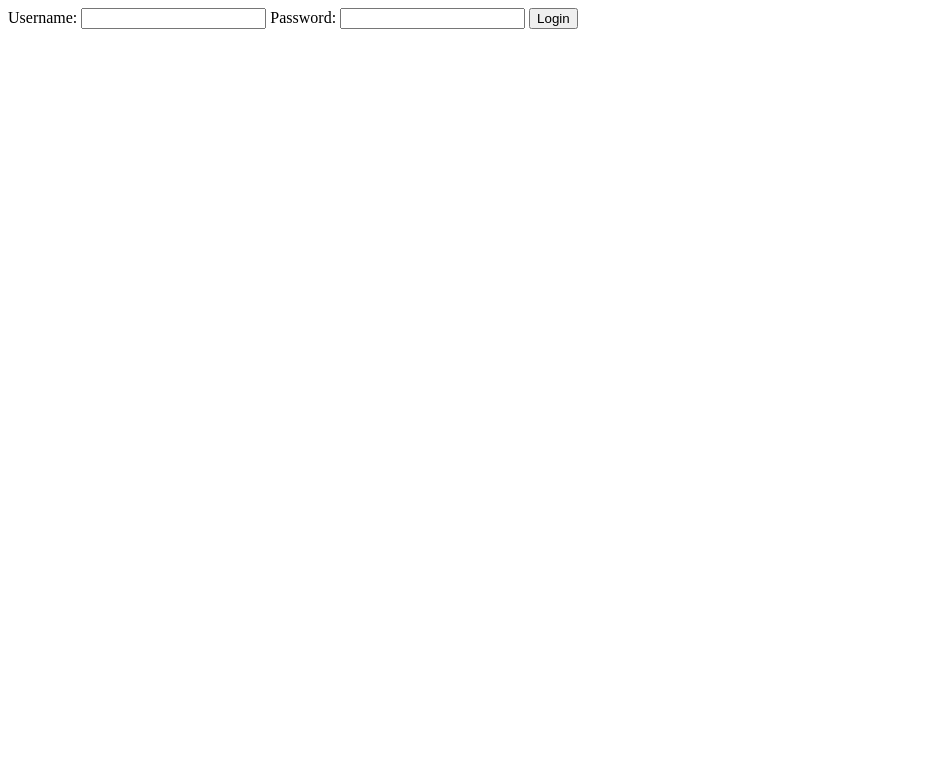
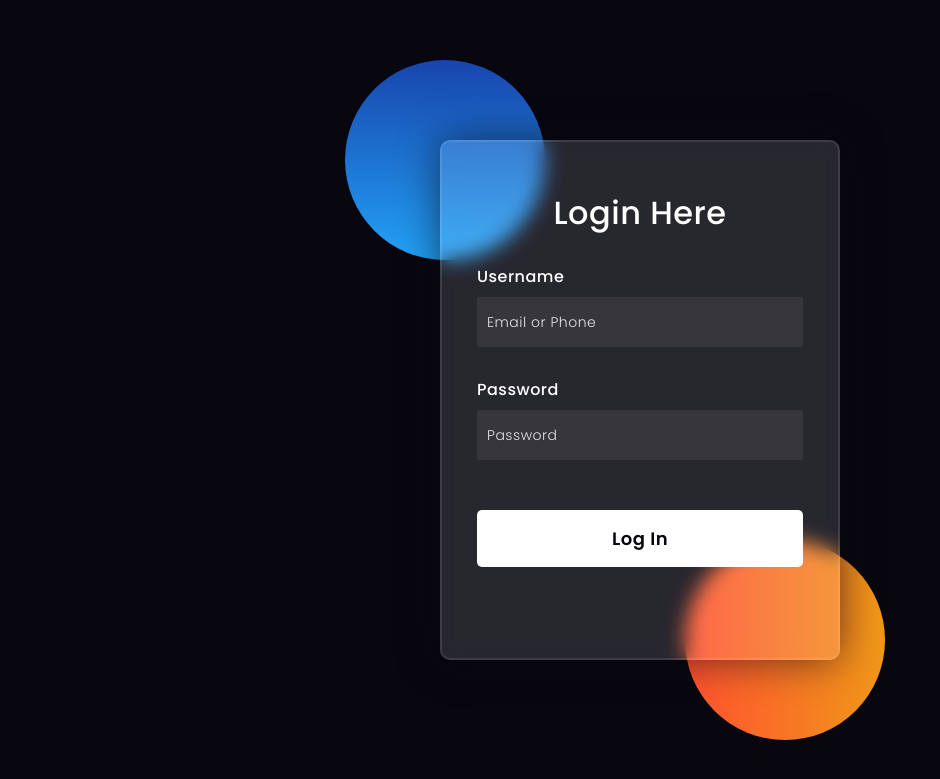
Before and after one commit to PNS-Srivardhan/Mostindia, a Django app: page / in a window 1280 px wide. Shown: the top 779 px of the page, without its empty margins (0-940 px from the left). Run offline with Django 5.2, Linux system fonts and the light colour scheme.

Commit message:
login page updated

```diff
--- a/myproject/myApp/templates/myApp/login.html
+++ b/myproject/myApp/templates/myApp/login.html
@@ -1,25 +1,156 @@
 <!DOCTYPE html>
 <html lang="en">
 <head>
-    <meta charset="UTF-8">
-    <meta name="viewport" content="width=device-width, initial-scale=1.0">
-    <title>Document</title>
+    <!-- Design by foolishdeveloper.com -->
+        <title>MOSTINDIA STAFF MABAGEME</title>
+
+        <link rel="preconnect" href="https://fonts.gstatic.com">
+        <link rel="stylesheet" href="https://cdnjs.cloudflare.com/ajax/libs/font-awesome/5.15.4/css/all.min.css">
+        <link href="https://fonts.googleapis.com/css2?family=Poppins:wght@300;500;600&display=swap" rel="stylesheet">
+        <!--Stylesheet-->
+        <style media="screen">
+            *,
+*:before,
+*:after{
+        padding: 0;
+        margin: 0;
+        box-sizing: border-box;
+}
+body{
+        background-color: #080710;
+}
+.background{
+        width: 430px;
+        height: 520px;
+        position: absolute;
+        transform: translate(-50%,-50%);
+        left: 50%;
+        top: 50%;
+}
+.background .shape{
+        height: 200px;
+        width: 200px;
+        position: absolute;
+        border-radius: 50%;
+}
+.shape:first-child{
+        background: linear-gradient(
+                #1845ad,
+                #23a2f6
+        );
+        left: -80px;
+        top: -80px;
+}
+.shape:last-child{
+        background: linear-gradient(
+                to right,
+                #ff512f,
+                #f09819
+        );
+        right: -30px;
+        bottom: -80px;
+}
+form{
+        height: 520px;
+        width: 400px;
+        background-color: rgba(255,255,255,0.13);
+        position: absolute;
+        transform: translate(-50%,-50%);
+        top: 50%;
+        left: 50%;
+        border-radius: 10px;
+        backdrop-filter: blur(10px);
+        border: 2px solid rgba(255,255,255,0.1);
+        box-shadow: 0 0 40px rgba(8,7,16,0.6);
+        padding: 50px 35px;
+}
+form *{
+        font-family: 'Poppins',sans-serif;
+        color: #ffffff;
+        letter-spacing: 0.5px;
+        outline: none;
+        border: none;
+}
+form h3{
+        font-size: 32px;
+        font-weight: 500;
+        line-height: 42px;
+        text-align: center;
+}
+
+label{
+        display: block;
+        margin-top: 30px;
+        font-size: 16px;
+        font-weight: 500;
+}
+input{
+        display: block;
+        height: 50px;
+        width: 100%;
+        background-color: rgba(255,255,255,0.07);
+        border-radius: 3px;
+        padding: 0 10px;
+        margin-top: 8px;
+        font-size: 14px;
+        font-weight: 300;
+}
+::placeholder{
+        color: #e5e5e5;
+}
+button{
+        margin-top: 50px;
+        width: 100%;
+        background-color: #ffffff;
+        color: #080710;
+        padding: 15px 0;
+        font-size: 18px;
+        font-weight: 600;
+        border-radius: 5px;
+        cursor: pointer;
+}
+.social{
+    margin-top: 30px;
+    display: flex;
+}
+.social div{
+    background: red;
+    width: 150px;
+    border-radius: 3px;
+    padding: 5px 10px 10px 5px;
+    background-color: rgba(255,255,255,0.27);
+    color: #eaf0fb;
+    text-align: center;
+}
+.social div:hover{
+    background-color: rgba(255,255,255,0.47);
+}
+.social .fb{
+    margin-left: 25px;
+}
+.social i{
+    margin-right: 4px;
+}
+
+        </style>
 </head>
 <body>
-    <form action="{% url 'myApp:login' %}" method="post">
+        <div class="background">
+                <div class="shape"></div>
+                <div class="shape"></div>
+        </div>
+        <form action="{% url 'myApp:login' %}" method="post">
+                {% csrf_token %}
+                <h3>Login Here</h3>
 
-        {% csrf_token %}
+                <label for="username">Username</label>
+                <input type="text" placeholder="Email or Phone" id="username" name="username" required>
 
-        <label for="username">Username:</label>
+                <label for="password">Password</label>
+                <input type="password" placeholder="Password" id="password" name="password" required>
 
-        <input type="text" id="username" name="username" required>
+                <button type="submit">Log In</button>
 
-        <label for="password">Password:</label>
-
-        <input type="password" id="password" name="password" required>
-
-        <button type="submit">Login</button>
-
-    </form>
+        </form>
 </body>
 </html>
```
